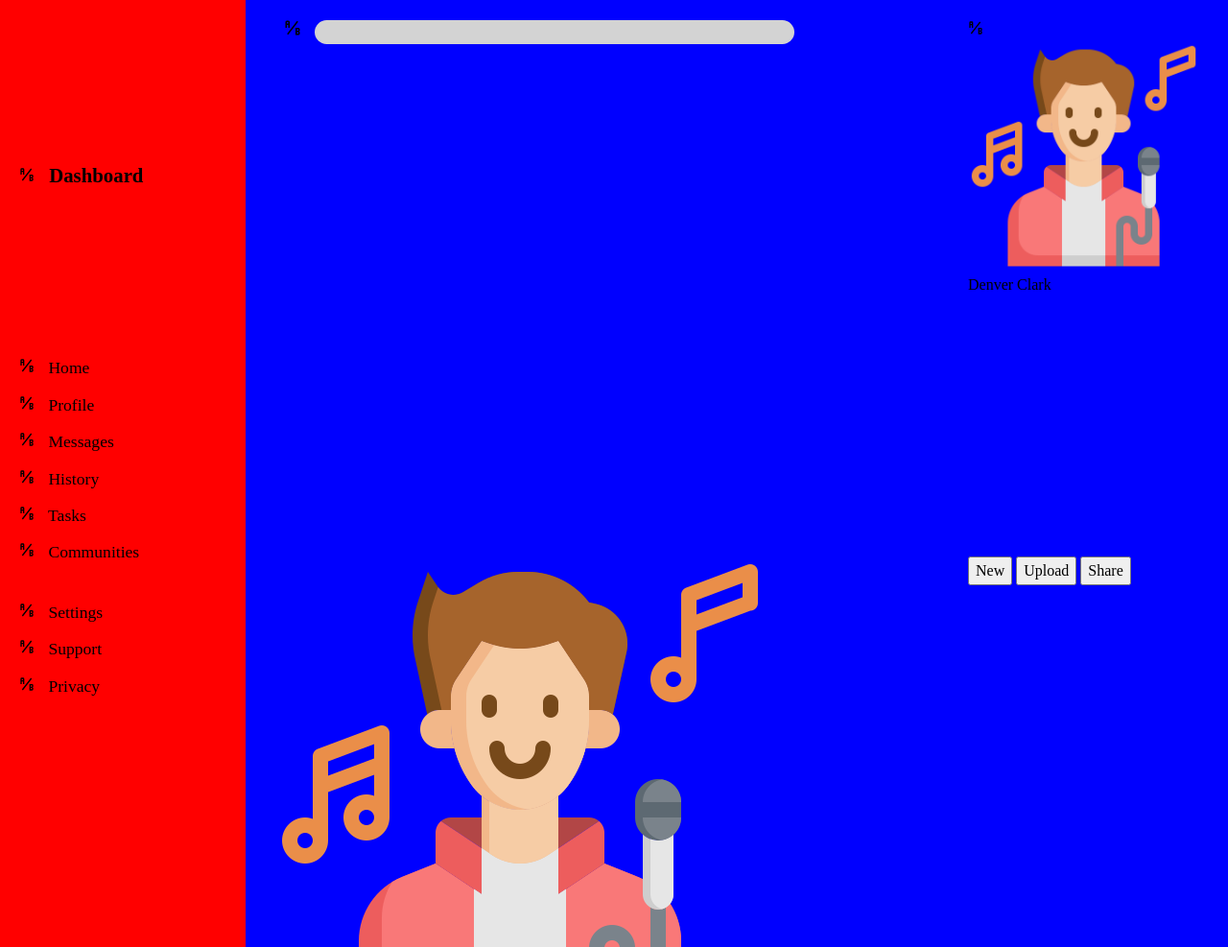
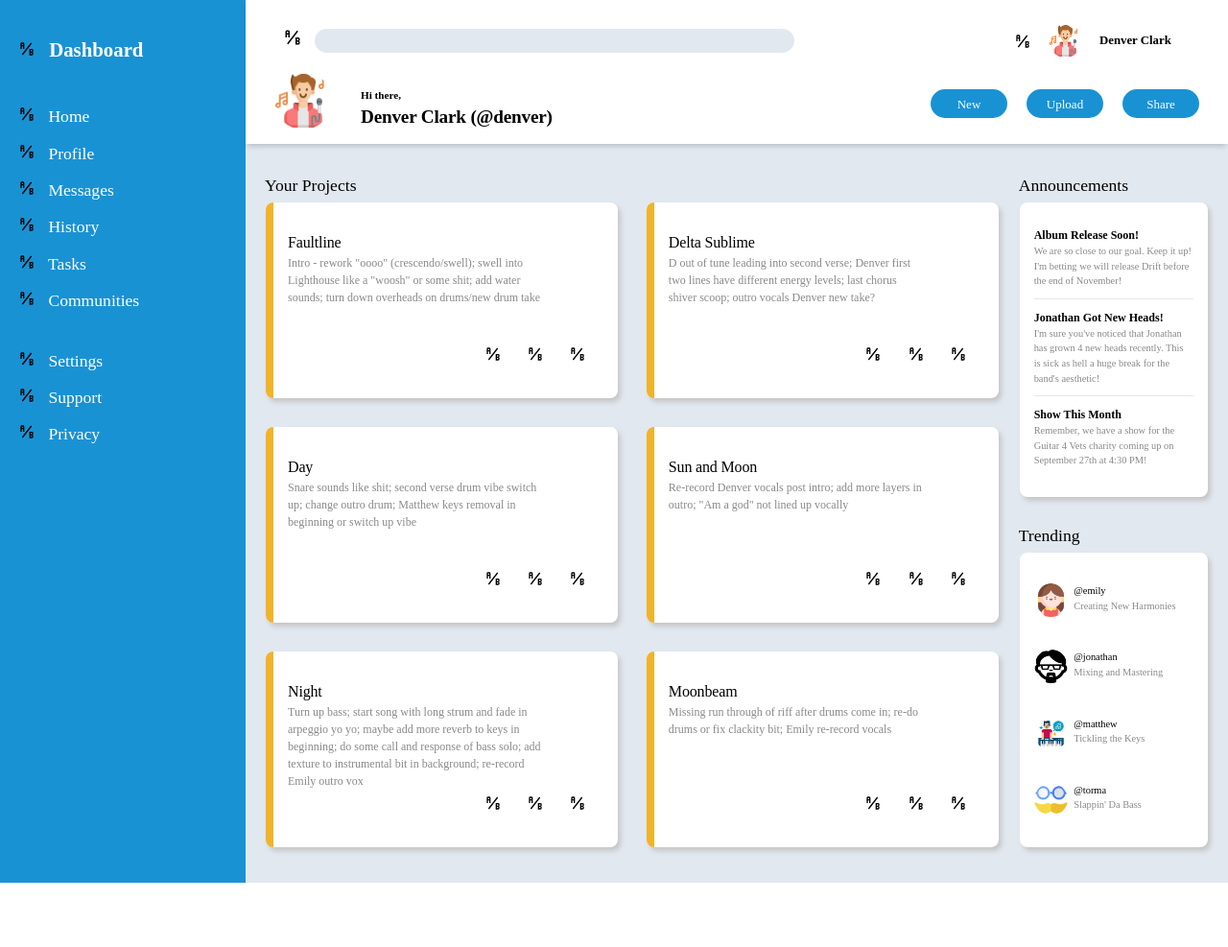
Before and after one commit to goldenvertex42/admin-dashboard, a plain HTML site: page index.html in a window 1280 px wide. Shown: the top 987 px of the page at 96% size. After the commit the page ends 920 px from the top, so only its background shows below. Drawn offline with Linux system fonts and the light colour scheme.

Commit message:
Style remaining components

```diff
--- a/styles.css
+++ b/styles.css
@@ -9,6 +9,7 @@
 
 * {
   margin: 0;
+  padding: 0;
 }
 
 @media (prefers-reduced-motion: no-preference) {
@@ -43,6 +44,7 @@ p, h1, h2, h3, h4, h5, h6 {
 
 p {
   text-wrap: pretty;
+  max-width: 45ch;
 }
 h1, h2, h3, h4, h5, h6 {
   text-wrap: balance;
@@ -53,22 +55,24 @@ h1, h2, h3, h4, h5, h6 {
 }
 
 /* END RESET */
-
 .container {
-    height: 100vh;
+    max-height: 100vh;
     display: grid;
-    grid: [row1-start] "sidebar header" 1fr
- [row1-end row2-start] "sidebar main-contents" 4fr [row2-end]
+    grid: [row1-start] "sidebar header" 150px
+ [row1-end row2-start] "sidebar main-contents" min-content [row2-end]
  /        [col1-start] 1.25fr
  [col1-end col2-start] 5fr [col2-end];
 }
 
 .header {
-    background-color: blue;
+    background-color: #FFFFFF;
     grid-area: header;
     display: grid;
     grid: repeat(2, 1fr) / 3fr 1fr;
-    padding: 20px 30px;
+    padding: 10px 30px;
+    position: relative;
+    z-index: 1;
+    box-shadow: 0 4px 6px -2px rgba(0, 0, 0, 0.2);
 }
 
 #search-input {
@@ -77,11 +81,12 @@ h1, h2, h3, h4, h5, h6 {
     border-radius: 25px;
     padding: 0 10px;
     border: none;
-    background-color: lightgray;
+    background-color: #e2e8f0;
 }
 
 #search {
     grid-area: 1 / 1 / 2 / 2;
+    align-self: center;
 }
 
 .search-icon {
@@ -93,18 +98,88 @@ h1, h2, h3, h4, h5, h6 {
 
 .identifier {
     grid-area: 1 / 2 / 2 / 3;
+    display: grid;
+    grid-template-columns: 2fr 1fr 2fr;
+    grid-template-rows: 1fr;
+    gap: 10px;
+    align-content: top;
+    justify-content: right;
+    align-items: center;
+    justify-items: center;
+}
+
+.identifier > .icon {
+    justify-self: right;
+    margin: 0;
+}
+
+.avatar-small {
+    display: inline-block;
+    height: 35px;
+    width: 35px;
+    border-radius: 50%;
+}
+
+.id-text {
+    justify-self: left;
+    font-size: 0.8rem;
+    font-weight: 650;
 }
 
 .greeting {
     grid-area: 2 / 1 / 3 / 2;
+    display: grid;
+    grid-template-columns: 90px 1fr;
+    grid-template-rows: 1fr 1fr;
+}
+
+.avatar-big {
+    grid-area: 1 / 1 / 3 / 2;
+    display: inline-block;
+    height: 60px;
+    width: 60px;
+    border-radius: 50%;
+}
+
+.small-text {
+    grid-area: 1 / 2 / 2 / 3;
+    font-size: 0.7rem;
+    font-weight: bold;
+    align-self: end;
+}
+
+.name {
+    grid-area: 2 / 2 / 3 / 3;
+    font-size: 1.2rem;
+    font-weight: 650;
+    letter-spacing: -0.01em;
+    place-self: start;
 }
 
 .buttons {
     grid-area: 2 / 2 / 3 / 3;
+    display: grid;
+    grid-template-columns: repeat(3, 1fr);
+    align-items: center;
+    gap: 20px;
+}
+
+button {
+    font-size: small;
+    font-weight: 500;
+    padding: 6px;
+    width: 80px;
+    height: 30px;
+    border: none;
+    border-radius: 30px;
+    color: white;
+    background-color: #1992d4;
+
 }
 
 .sidebar {
-    background-color: red;
+    background-color: #1992d4;
+    color: #FFFFFF;
     grid-area: sidebar;
     display: grid;
     grid-template-columns: 1fr;
@@ -147,29 +222,73 @@ li {
 
 .main-contents {
     grid-area: main-contents;
+    background-color: #e2e8f0;
     display: grid;
-    grid-template-rows: 2rem 1fr 2rem 1fr;
-    grid-template-columns: 2.5fr 1fr;
-    padding: 1rem 0.5rem 3rem;
+    grid-template-rows: 3rem 1fr 3rem 1fr;
+    grid-template-columns: 3.75fr 1fr;
+    padding: 0.5rem 1rem 2rem;
     column-gap: 0.75rem;
+}
+
+.main-title {
+    font-weight: 500;
+    align-self: end;
+    padding: 0 0.25rem;
+    font-size: 1.1rem;
+}
+
+.card {
+    border-radius: 8px;
+    margin: 5px;
+    background-color: #FFFFFF;
+    padding: 15px;
+    box-shadow: 3px 4px 5px 0px #C6C6C6;
 }
 
 .projects {
     grid-area: 2 / 1 / -1 / 2;
     display: grid;
     gap: 1.25rem;
-    grid-template-columns: repeat(auto-fit, minmax(260px, 1fr));
-}
-
-.projects > .project-card {
-
+    grid-template-columns: repeat(auto-fit, minmax(280px, 1fr));
+    grid-template-rows: 1fr 1fr 1fr;
 }
 
 .project-title {
     grid-area: 1 / 1 / 2 / 2;
 }
 
-.announcement-title {
+.projects > .project-card {
+    display: grid;
+    grid-template-columns: 5fr 3fr;
+    grid-template-rows: 1fr 4fr 1fr;
+    padding: 30px 15px;
+    border-left: solid 8px #f0b429;
+}
+
+.card-title {
+    grid-area: 1 / 1 / 2 / 3;
+    font-size: 1rem;
+    font-weight: 500;
+    align-self: end;
+    letter-spacing: -0.01em;
+}
+
+.card-content {
+    grid-area: 2 / 1 / 3 / 3;
+    font-size: 0.75rem;
+    color: #898989;
+    font-weight: 450;
+}
+
+.card-icons {
+    grid-area: 3 / 2 / 4 / 3;
+    display: grid;
+    grid-template-columns: 1fr 1fr 1fr;
+    grid-template-rows: 1fr;
+    gap: 10px;
+}
+
+.announcement-card-title {
     grid-area: 1 / 2 / 2 / 3;
 }
 
@@ -177,28 +296,48 @@ li {
     grid-area: 3 / 2 / 4 / 3;
 }
 
-.title {
-    align-self: end;
-    padding: 0 0.25rem;
-    font-size: 1.1rem;
 
-}
-
-.announcements {
+.announcement-card {
     grid-area: 2 / 2 / 3 / 3;
 }
 
+.announcement-title {
+    font-size: 0.75rem;
+    font-weight: bold;
+}
+
+.announcement {
+    font-size: 0.65rem;
+    color: #898989;
+}
+
+.blurb {
+    padding: 10px 0px;
+}
+
+.blurb-one, .blurb-two {
+   border-bottom: solid 1px #e2e8f0;
+}
+
+
 .trending {
     grid-area: 4 / 2 / 5 / 3;
+    display: grid;
+    grid-template-columns: 1fr;
+    grid-template-rows: repeat(4, 1fr);
+    align-items: center;
 }
 
-.main-contents > .card {
-    max-width: 200px;
+.trending-blurb {
+    display: grid;
+    grid-template-columns: 1fr 3fr;
 }
 
-.card {
-    border-radius: 8px;
-    margin: 5px;
-    border: 1px solid black;
+.username {
+    font-size: 0.65rem;
+}
 
+.text-under-username {
+    font-size: 0.65rem;
+    color: #898989;
 }
```
